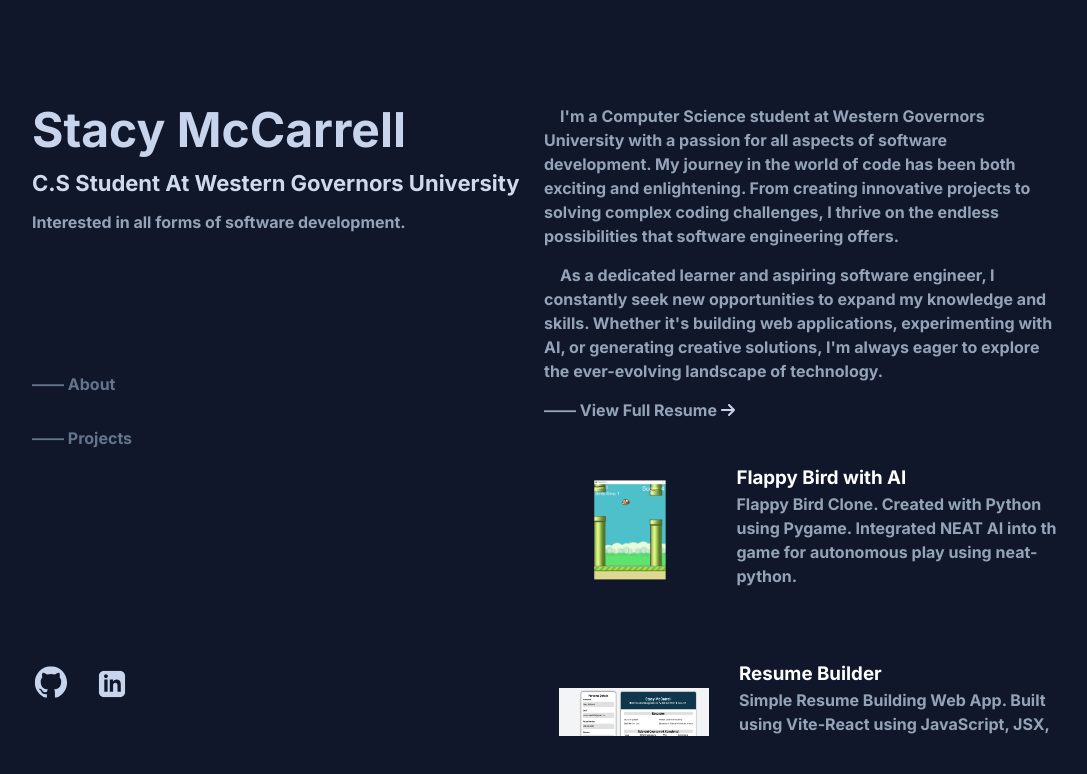
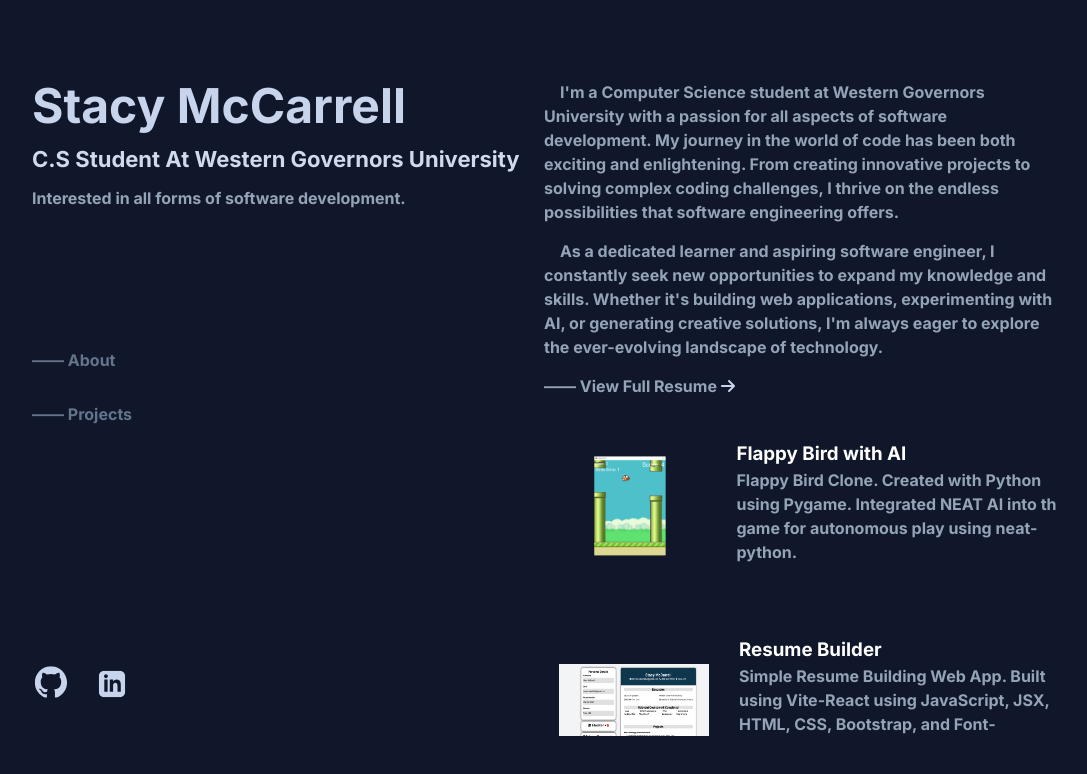
Before and after one commit to CloverCodes7062/portfolio-website, a React (Vite) app: page / in a window 1280 px wide. Shown: the top 774 px of the page, without its empty margins (96-1183 px from the left). Built offline with nearby package versions, Linux system fonts and the light colour scheme.

Commit message:
Lowered Top Padding

```diff
--- a/src/css/Background.css
+++ b/src/css/Background.css
@@ -9,7 +9,7 @@
     position: relative;
     padding-left: 10vw;
     padding-right: 10vw;
-    padding-top: 13vh;
+    padding-top: 10vh;
     padding-bottom: 8vh;
     box-sizing: border-box;
     width: 100vw;
```
